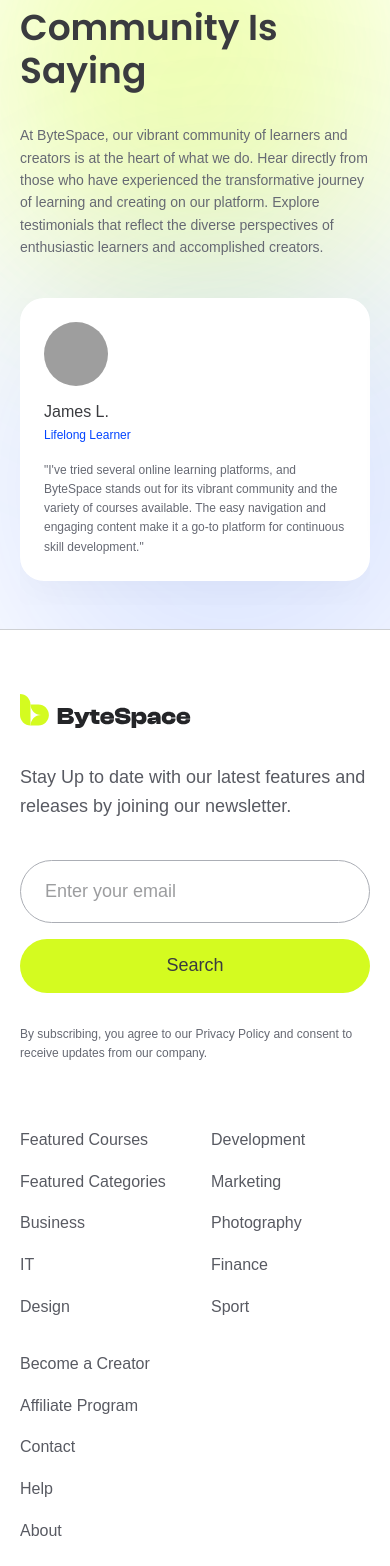
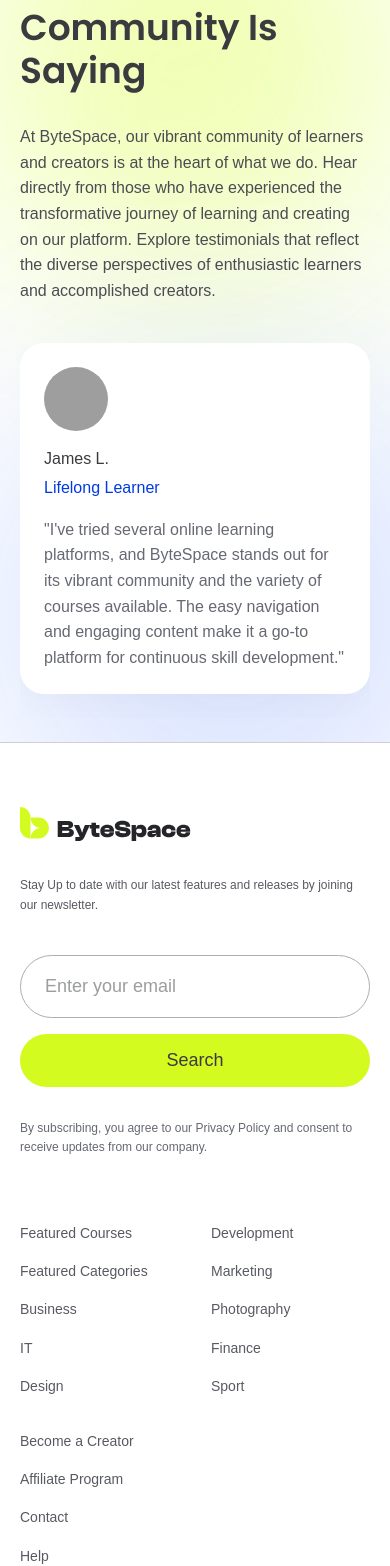
Before and after one commit to mijanConnect/byte-space-new, a Next.js app: page / in a window 390 px wide. Shown: the part 7343-8909 px from the top of the page. Built offline with nearby package versions, Linux system fonts and the light colour scheme; grey boxes are pictures that could not be loaded; a web font is replaced by a local one.

Commit message:
feat: add testimonials section, footer, input component, and auth pages

```diff
--- a/app/register/page.tsx
+++ b/app/register/page.tsx
@@ -9,8 +9,8 @@ export default function RegisterPage() {
       subtitle="The registration process is straightforward, uncomplicated, and efficient, allowing users to sign up quickly, easily, and at no cost"
     >
       <div className="mb-8">
-        <p className="text-primary-600 font-semibold mb-2 label-m">Create an Account</p>
-        <h2 className="heading-s md:heading-m text-neutral-900">Welcome to<br/>ByteSpace</h2>
+        <p className="text-primary-600 body-l">Create an Account</p>
+        <h2 className="heading-s md:heading-m text-neutral-900">Welcome to<br />ByteSpace</h2>
       </div>
 
       <form className="flex flex-col gap-6">
@@ -26,7 +26,7 @@ export default function RegisterPage() {
       </form>
 
       <div className="mt-12 text-center">
-        <p className="body-s text-neutral-500">
+        <p className="body-m text-neutral-700">
           Already have an account? <Link href="/login" className="text-primary-600 font-medium hover:underline">Login</Link>
         </p>
       </div>
--- a/components/home/TestimonialsSection.tsx
+++ b/components/home/TestimonialsSection.tsx
@@ -62,7 +62,7 @@ export function TestimonialsSection() {
           <h2 className="heading-s md:heading-m text-neutral-900">
             Discover What Our<br className="hidden lg:block" /> Community Is Saying
           </h2>
-          <p className="text-neutral-500 body-s md:body-m">
+          <p className="text-neutral-700 body-m md:body-l">
             At ByteSpace, our vibrant community of learners and creators is at the heart of what we do. Hear directly from those who have experienced the transformative journey of learning and creating on our platform. Explore testimonials that reflect the diverse perspectives of enthusiastic learners and accomplished creators.
           </p>
         </div>
@@ -98,9 +98,9 @@ export function TestimonialsSection() {
                     alt={testimonial.name}
                     className="w-16 h-16 lg:w-20 lg:h-20 rounded-full object-cover mb-4 lg:mb-6"
                   />
-                  <h4 className="label-m lg:label-l text-neutral-900 mb-1">{testimonial.name}</h4>
-                  <p className="text-primary-600 body-xs lg:body-s mb-4 lg:mb-6">{testimonial.role}</p>
-                  <p className="text-neutral-500 body-xs lg:body-s h-full">
+                  <h4 className="heading-x lg:heading-xs text-neutral-900 mb-1">{testimonial.name}</h4>
+                  <p className="text-primary-800 body-m lg:body-l mb-4 lg:mb-6">{testimonial.role}</p>
+                  <p className="text-neutral-500 body-m lg:body-l h-full">
                     {testimonial.quote}
                   </p>
                 </div>
--- a/components/layout/Footer.tsx
+++ b/components/layout/Footer.tsx
@@ -11,7 +11,7 @@ export function Footer() {
           <Link href="/" className="flex items-center gap-2">
             <LogoIconBlack className="w-[171px] h-[37px]" />
           </Link>
-          <p className="body-l text-neutral-600 mt-2">
+          <p className="body-xs lg:body-s text-neutral-600 mt-2">
             Stay Up to date with our latest features and releases by joining our newsletter.
           </p>
           <div className="mt-4">
@@ -30,27 +30,27 @@ export function Footer() {
         <div className="col-span-12 lg:col-span-6 lg:col-start-7 grid grid-cols-2 md:grid-cols-3 gap-8 mt-12 lg:mt-0">
           {/* Column 1 */}
           <div className="flex flex-col gap-4">
-            <Link href="#" className="body-m text-neutral-600 hover:text-primary-500 transition-colors">Featured Courses</Link>
-            <Link href="#" className="body-m text-neutral-600 hover:text-primary-500 transition-colors">Featured Categories</Link>
-            <Link href="#" className="body-m text-neutral-600 hover:text-primary-500 transition-colors">Business</Link>
-            <Link href="#" className="body-m text-neutral-600 hover:text-primary-500 transition-colors">IT</Link>
-            <Link href="#" className="body-m text-neutral-600 hover:text-primary-500 transition-colors">Design</Link>
+            <Link href="#" className="body-s text-neutral-600 hover:text-primary-500 transition-colors">Featured Courses</Link>
+            <Link href="#" className="body-s text-neutral-600 hover:text-primary-500 transition-colors">Featured Categories</Link>
+            <Link href="#" className="body-s text-neutral-600 hover:text-primary-500 transition-colors">Business</Link>
+            <Link href="#" className="body-s text-neutral-600 hover:text-primary-500 transition-colors">IT</Link>
+            <Link href="#" className="body-s text-neutral-600 hover:text-primary-500 transition-colors">Design</Link>
           </div>
           {/* Column 2 */}
           <div className="flex flex-col gap-4">
-            <Link href="#" className="body-m text-neutral-600 hover:text-primary-500 transition-colors">Development</Link>
-            <Link href="#" className="body-m text-neutral-600 hover:text-primary-500 transition-colors">Marketing</Link>
-            <Link href="#" className="body-m text-neutral-600 hover:text-primary-500 transition-colors">Photography</Link>
-            <Link href="#" className="body-m text-neutral-600 hover:text-primary-500 transition-colors">Finance</Link>
-            <Link href="#" className="body-m text-neutral-600 hover:text-primary-500 transition-colors">Sport</Link>
+            <Link href="#" className="body-s text-neutral-600 hover:text-primary-500 transition-colors">Development</Link>
+            <Link href="#" className="body-s text-neutral-600 hover:text-primary-500 transition-colors">Marketing</Link>
+            <Link href="#" className="body-s text-neutral-600 hover:text-primary-500 transition-colors">Photography</Link>
+            <Link href="#" className="body-s text-neutral-600 hover:text-primary-500 transition-colors">Finance</Link>
+            <Link href="#" className="body-s text-neutral-600 hover:text-primary-500 transition-colors">Sport</Link>
           </div>
           {/* Column 3 */}
           <div className="flex flex-col gap-4">
-            <Link href="#" className="body-m text-neutral-600 hover:text-primary-500 transition-colors">Become a Creator</Link>
-            <Link href="#" className="body-m text-neutral-600 hover:text-primary-500 transition-colors">Affiliate Program</Link>
-            <Link href="#" className="body-m text-neutral-600 hover:text-primary-500 transition-colors">Contact</Link>
-            <Link href="#" className="body-m text-neutral-600 hover:text-primary-500 transition-colors">Help</Link>
-            <Link href="#" className="body-m text-neutral-600 hover:text-primary-500 transition-colors">About</Link>
+            <Link href="#" className="body-s text-neutral-600 hover:text-primary-500 transition-colors">Become a Creator</Link>
+            <Link href="#" className="body-s text-neutral-600 hover:text-primary-500 transition-colors">Affiliate Program</Link>
+            <Link href="#" className="body-s text-neutral-600 hover:text-primary-500 transition-colors">Contact</Link>
+            <Link href="#" className="body-s text-neutral-600 hover:text-primary-500 transition-colors">Help</Link>
+            <Link href="#" className="body-s text-neutral-600 hover:text-primary-500 transition-colors">About</Link>
           </div>
         </div>
 
--- a/components/ui/Input.tsx
+++ b/components/ui/Input.tsx
@@ -7,9 +7,9 @@ interface InputProps extends InputHTMLAttributes<HTMLInputElement> {
 export function Input({ label, className = "", ...props }: InputProps) {
   return (
     <div className="flex flex-col gap-2 w-full">
-      <label className="label-xs text-neutral-900 font-semibold">{label}</label>
+      <label className="label-s text-neutral-900">{label}</label>
       <input
-        className={`w-full px-4 py-3.5 rounded-2xl border border-neutral-200 bg-white text-neutral-900 body-s placeholder:text-neutral-400 focus:outline-none focus:ring-2 focus:ring-primary-600 focus:border-transparent transition-all ${className}`}
+        className={`w-full px-4 py-3.5 rounded-2xl border border-neutral-200 bg-white text-neutral-900 body-l placeholder:text-neutral-400 focus:outline-none focus:ring-2 focus:ring-primary-600 focus:border-transparent transition-all ${className}`}
         {...props}
       />
     </div>
```
Also changed, not shown: app/login/page.tsx (+5 -5 lines).
